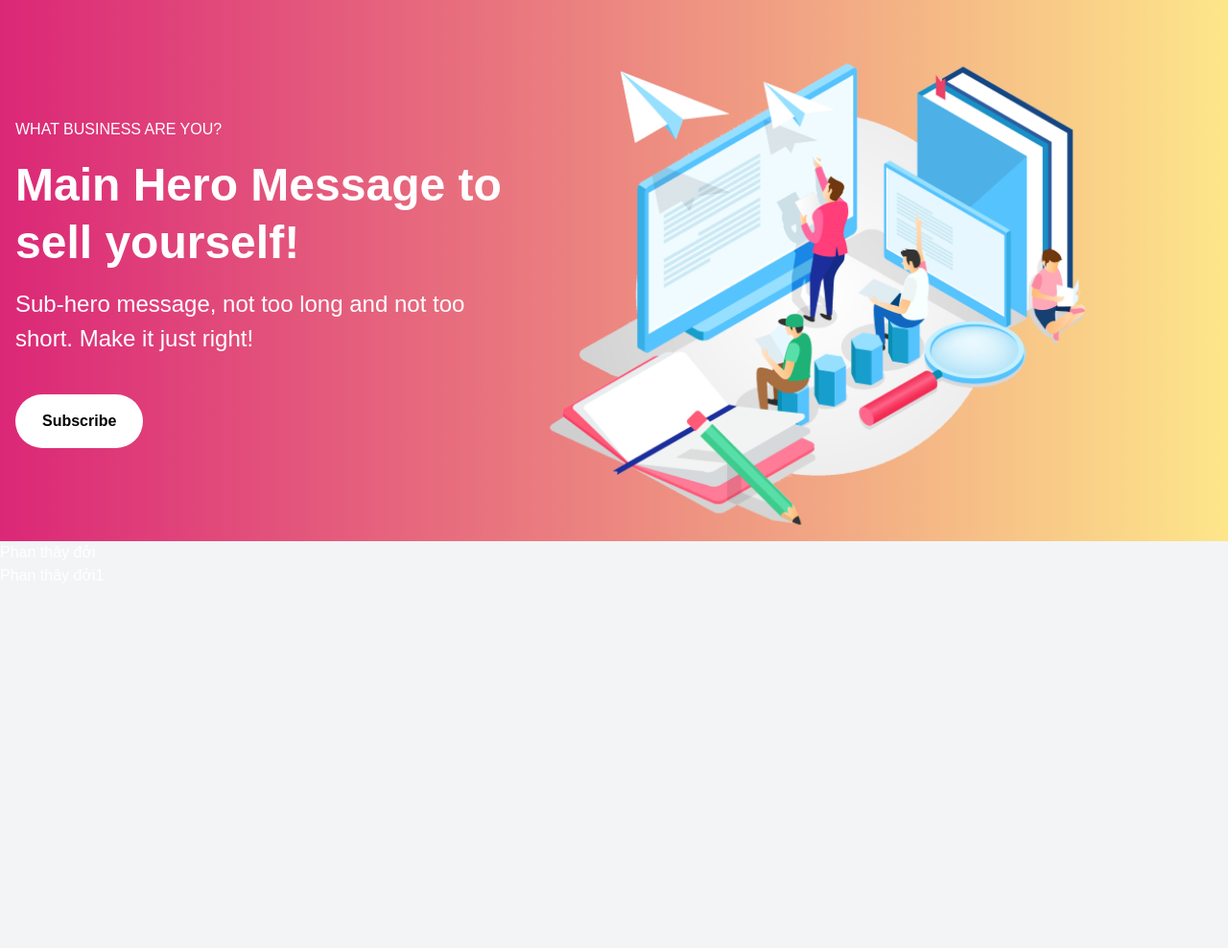
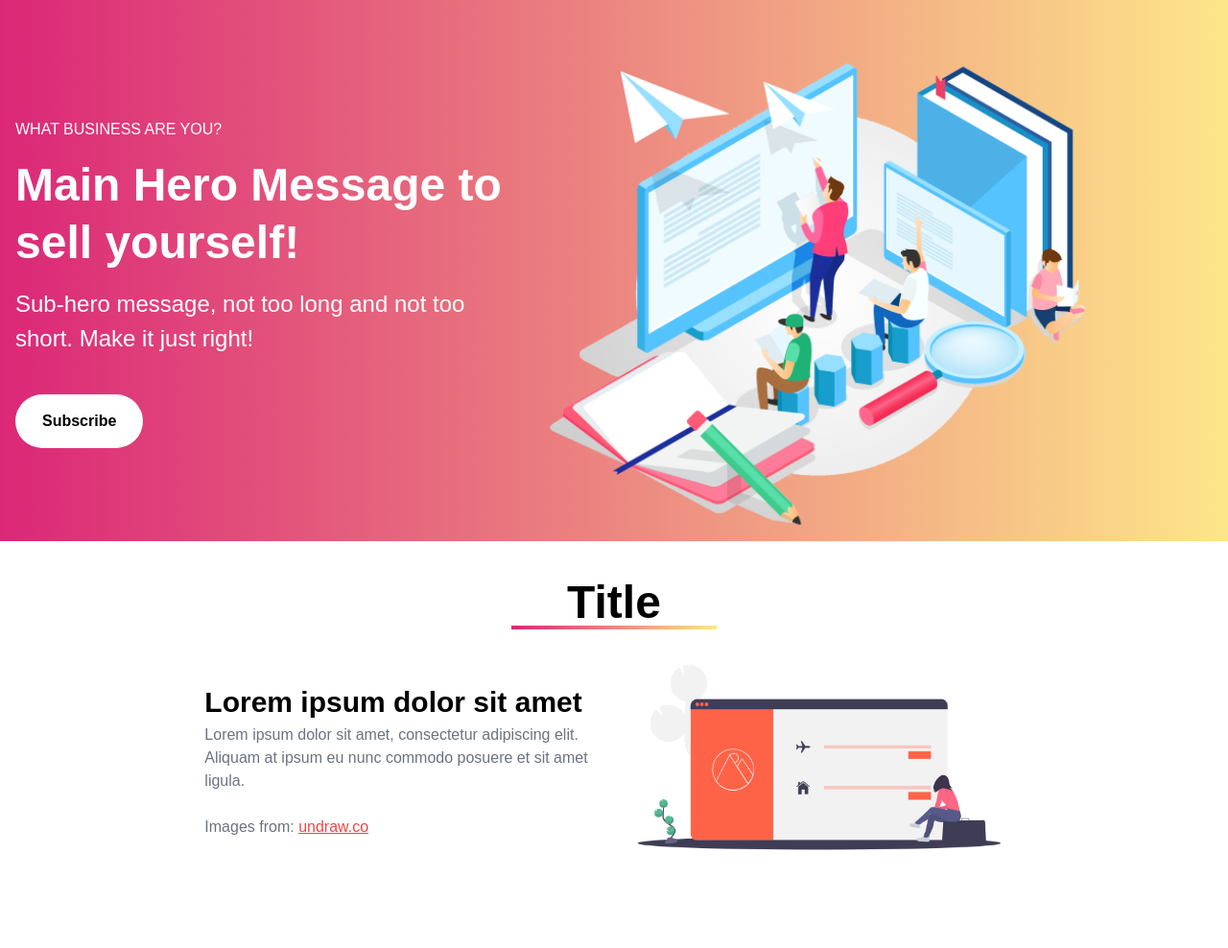
Before and after one commit to chipson2k/Btnhom, a plain HTML site: page index.html in a window 1280 px wide. Shown: the part 76-1064 px from the top of the page at 96% size. Drawn offline with nearby package versions, Linux system fonts and the light colour scheme.

Commit message:
2:43 pm add content

```diff
--- a/index.html
+++ b/index.html
@@ -16,7 +16,7 @@
         }
     </style>
 </head>
-<body class="leading-normal tracking-normal text-white bg-grey" style="font-family:Arial, Helvetica, sans-serif">
+<body class="leading-normal tracking-normal text-white" style="font-family:Arial, Helvetica, sans-serif">
     <nav id="header" class="fixed w-full z-30 top-0 text-white">
         <div class="w-full container mx-auto flex flex-wrap items-center justify-between mt-0 py-2">
           <div class="pl-4 flex items-center">
@@ -81,8 +81,36 @@
           </session>
         </div>
       </div>
-      <p>Phan thây đởi</p>
-      <p>Phan thây đởi1</p>
+      <div class="mt-10">
+        <div class="w-8/12 h-10 mx-auto my-0">
+          <div class="mb-8">
+            <h1 class="text-5xl font-bold text-black text-center">Title</h1>
+            <div class="w-3/12 h-1 bg-gradient-to-r from-pink-600 to-yellow-200 mx-auto my-0"></div>
+          </div>
+          <div class="flex flex-wrap text-black items-center mb-24">
+            <session class="w-6/12">
+              <h3 class="text-3xl font-bold leading-normal">Lorem ipsum dolor sit amet</h3>
+              <p class="text-gray-500 text-base">Lorem ipsum dolor sit amet, consectetur adipiscing elit.
+                Aliquam at ipsum eu nunc commodo posuere et sit amet ligula.
+              <br><br>Images from: <a href="#" class="text-red-500 underline">undraw.co</a></p>
+            </session>
+            <session class="w-6/12">
+              <img src="Capture1.PNG" class="w-full" alt="erro">
+            </session>
+          </div>
+          <div class="flex flex-wrap text-black">
+            <session class="w-6/12">
+              <img src="Capture2.PNG" class="w-4/5" alt="erro">
+            </session>
+            <session class="w-6/12">
+              <h3 class="text-3xl font-bold leading-normal">Lorem ipsum dolor sit amet</h3>
+              <p class="text-gray-500 text-base">Lorem ipsum dolor sit amet, consectetur adipiscing elit.
+                Aliquam at ipsum eu nunc commodo posuere et sit amet ligula.
+              <br><br>Images from: <a href="#" class="text-red-500 underline">undraw.co</a></p>
+            </session>
+          </div>
+        </div>
+      </div>
       <!-- main -->
       <footer class="bg-white">
         <div class="container mx-auto px-8">
```
Also changed, not shown: Capture1.PNG (added), Capture2.PNG (added).
